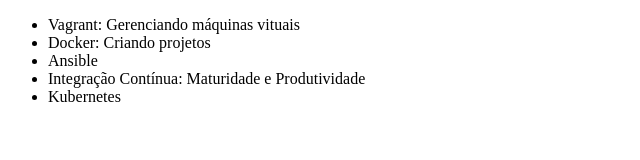
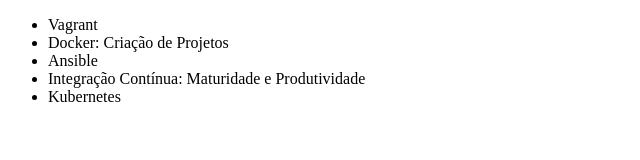
Before and after one commit to BarrosVentura/aula-git, a plain HTML site: page index.html in a window 1280 px wide. Shown: the whole page, without its empty margins (0-640 px from the left). Drawn offline with Linux system fonts and the light colour scheme.

Commit message:
Titulo Docker

```diff
--- a/index.html
+++ b/index.html
@@ -10,8 +10,8 @@
 
 <body>
     <ul>
-        <li>Vagrant: Gerenciando máquinas vituais</li>
-        <li>Docker: Criando projetos</li>
+        <li>Vagrant</li>
+        <li>Docker: Criação de Projetos</li>
         <li>Ansible</li>
         <li>Integração Contínua: Maturidade e Produtividade</li>
         <li>Kubernetes</li>
```
